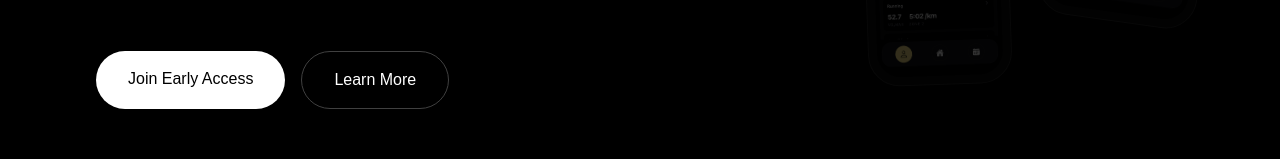
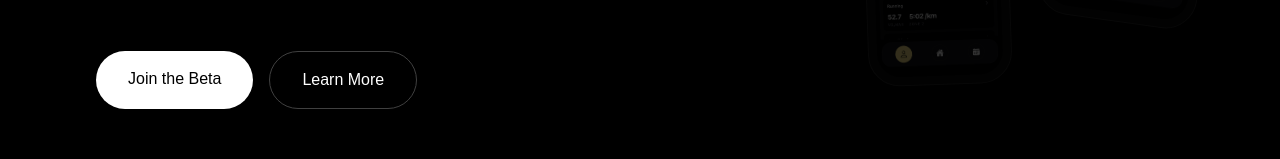
Before and after one commit to vinc3parker/arbor-website, a Next.js app: page /aegle in a window 1280 px wide. Shown: the part 526-685 px from the top of the page. Built offline with nearby package versions, Linux system fonts and the light colour scheme; no server answers.

Commit message:
Add beta/App Store download CTA to app pages; Beta badge for Aegle

```diff
--- a/src/components/AppLanding.tsx
+++ b/src/components/AppLanding.tsx
@@ -21,10 +21,19 @@ type AppLandingProps = {
     }[];
     backgroundScreenshots?: string[];
     status?: string;
+    download?: {
+      type: "beta" | "appstore";
+      url: string;
+    };
   };
 };
 
 export function AppLanding({ app }: AppLandingProps) {
+  const downloadLabel =
+    app.download?.type === "beta"
+      ? "Join the Beta"
+      : "Download on the App Store";
+
   return (
     <main className="min-h-screen bg-black text-white">
       <Navbar />
@@ -83,12 +92,23 @@ export function AppLanding({ app }: AppLandingProps) {
         </p>
 
         <div className="mt-12 flex flex-col gap-4 sm:flex-row">
+          {app.download ? (
+            <a
+              href={app.download.url}
+              target="_blank"
+              rel="noopener noreferrer"
+              className="rounded-full bg-white px-8 py-4 text-center text-black transition hover:scale-[1.03]"
+            >
+              {downloadLabel}
+            </a>
+          ) : (
             <a
               href="#early-access"
               className="rounded-full bg-white px-8 py-4 text-center text-black transition hover:scale-[1.03]"
             >
               Join Early Access
             </a>
+          )}
 
           <a
             href="#overview"
@@ -176,6 +196,17 @@ export function AppLanding({ app }: AppLandingProps) {
             </p>
 
             <p className="mt-6 text-2xl font-medium">{app.status}</p>
+
+            {app.download && (
+              <a
+                href={app.download.url}
+                target="_blank"
+                rel="noopener noreferrer"
+                className="mt-8 inline-block rounded-full bg-white px-8 py-4 text-center text-black transition hover:scale-[1.03]"
+              >
+                {downloadLabel}
+              </a>
+            )}
           </div>
         </section>
       )}
--- a/src/components/AppsSection.tsx
+++ b/src/components/AppsSection.tsx
@@ -5,6 +5,7 @@ type App = {
   description: string;
   href: string;
   icon: string;
+  badge?: string;
 };
 
 type AppsSectionProps = {
@@ -56,8 +57,13 @@ export function AppsSection({
             </div>
 
             <div className="flex-1">
-              <h3 className="text-2xl font-medium transition group-hover:text-neutral-300">
+              <h3 className="flex items-center gap-3 text-2xl font-medium transition group-hover:text-neutral-300">
                 {app.name}
+                {app.badge && (
+                  <span className="rounded-full border border-white/20 bg-white/10 px-3 py-1 text-xs font-medium uppercase tracking-[0.2em] text-white">
+                    {app.badge}
+                  </span>
+                )}
               </h3>
 
               <p className="mt-3 leading-7 text-neutral-400">
--- a/src/content/apps.ts
+++ b/src/content/apps.ts
@@ -36,7 +36,11 @@ export const apps = {
         screenshot: "/screens/dashboard.png",
       },
     ],
-    status: "First Arbor release — early access opening soon.",
+    status: "First Arbor release — now in beta on TestFlight.",
+    download: {
+      type: "beta" as const,
+      url: "https://testflight.apple.com/join/U6JcFCB7",
+    },
     backgroundScreenshots: [
       "/screens/program.png",
       "/screens/planning.png",
--- a/src/content/home.ts
+++ b/src/content/home.ts
@@ -12,6 +12,7 @@ export const homeCopy = {
         "Performance software for hybrid athletes.",
       href: "/aegle",
       icon: "/icons/aegle.png",
+      badge: "Beta",
     },
     {
       name: "Salus",
```
Lines whose indentation alone changed are shown as unchanged.
